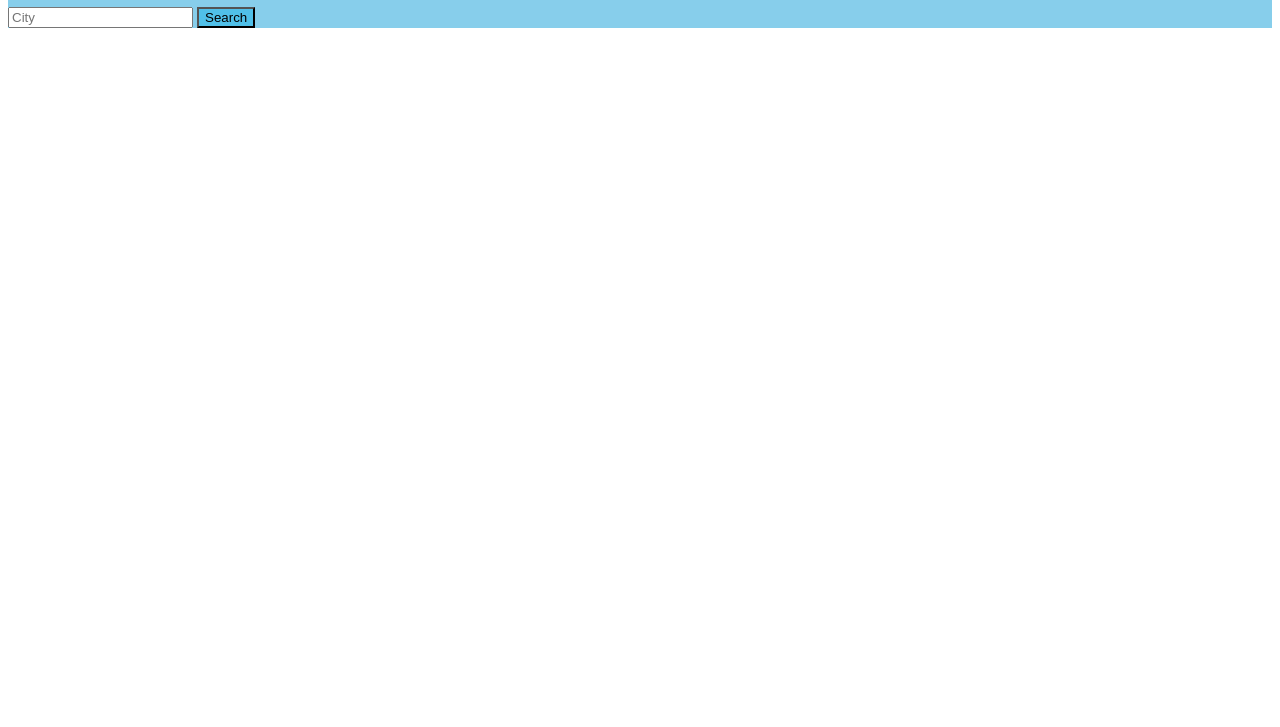
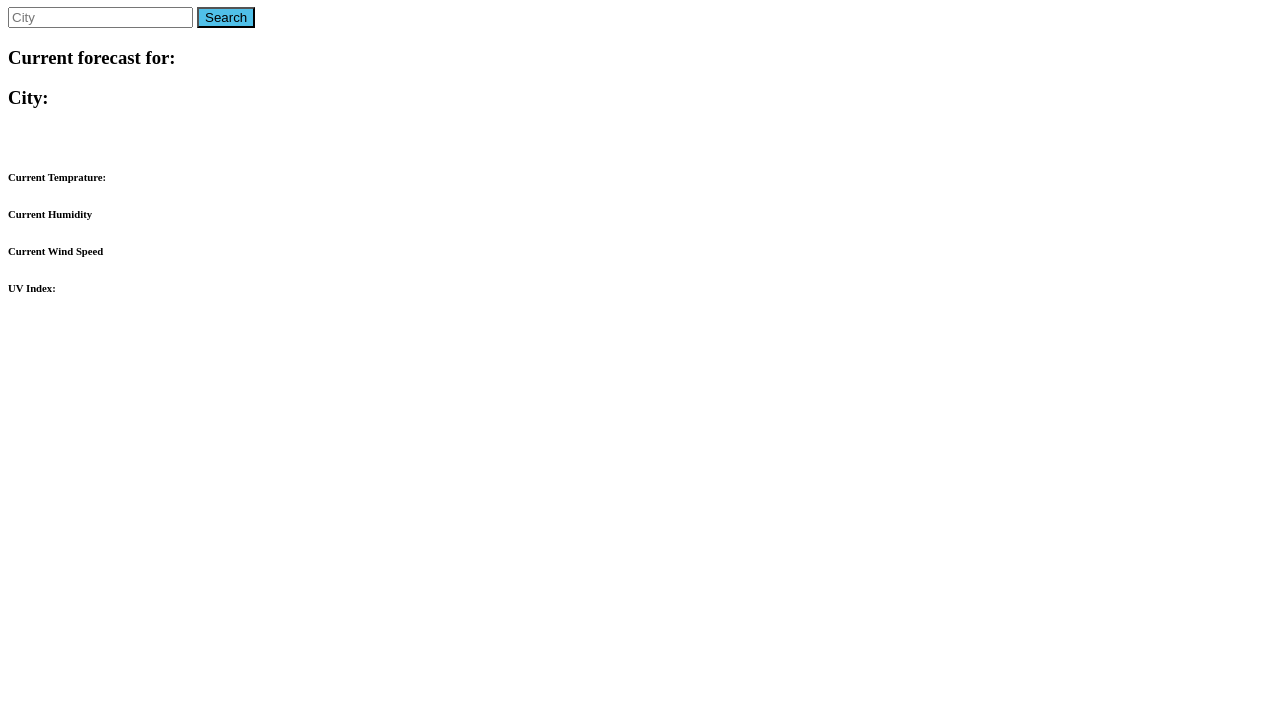
Before and after one commit to seebell/weatherdashboard, a plain HTML site: page index.html in a window 1280 px wide. Shown: the part 73-800 px from the top of the page. Drawn offline with nearby package versions, Linux system fonts and the light colour scheme.

Commit message:
made some progress on html

```diff
--- a/index.html
+++ b/index.html
@@ -10,6 +10,7 @@
     <div class="jumbotron" style="background-color: skyblue"; >
         <div class="container">
         <h1 class="h1" style="text-align: center; background-color: skyblue; color: white;">Weather Dashboard</h1>
+        </div>
     </div>
     <div id="search-div" class="input-group">
         <input type="text" id="userSearch" placeholder="City" class="form-control" />
@@ -17,6 +18,27 @@
     <button class="btn btn-primary city-btn search" input type="submit" value="Search" id="searchBtn" style="background-color: #50c0e9;">Search</button>
         </span>
     </div>
+    <section id="services">
+        <div class="row">
+            <div class="col-md-12 text-center"><span class="fa-stack fa-4x"><i class="fa fa-circle fa-stack-2x text-primary"></i><i class="fa fa-question fa-stack-1x fa-inerse"></i></span>
+                <h3 id="current">Current forecast for:</h3>
+                <div class="userSearch">
+
+                    <h3 id="currentCityJumbo">City:</h3>
+                    <img id="currentIcon">
+                    <div id="jumbotronText">
+                        <h6 id="currentTemp" style="margin-bottom: 10px;">Current Temprature:</h6>
+                        <h6 id="currentHum" style="margin-bottom: 10px;">Current Humidity</h6>
+                        <h6 id="currentWind" style="margin-bottom: 10px;">Current Wind Speed</h6>
+                        <h6 id="uvIndex" style="margin-bottom: 10px;">UV Index: </h6>
+                        <h6 id="currentUV" style="margin-bottom: 10px;"></h6>
+                    </div>
+                </div>
+            </div>
+            <script src="https://cdnjs.cloudflare.com/ajax/libs/moment.js/2.24.0/moment.min.js"></script>
+        </div>
+    </section>
+
         <script src="https://stackpath.bootstrapcdn.com/bootstrap/4.4.1/js/bootstrap.min.js"></script>
     <script src="script.js"></script>
 </body>
```
